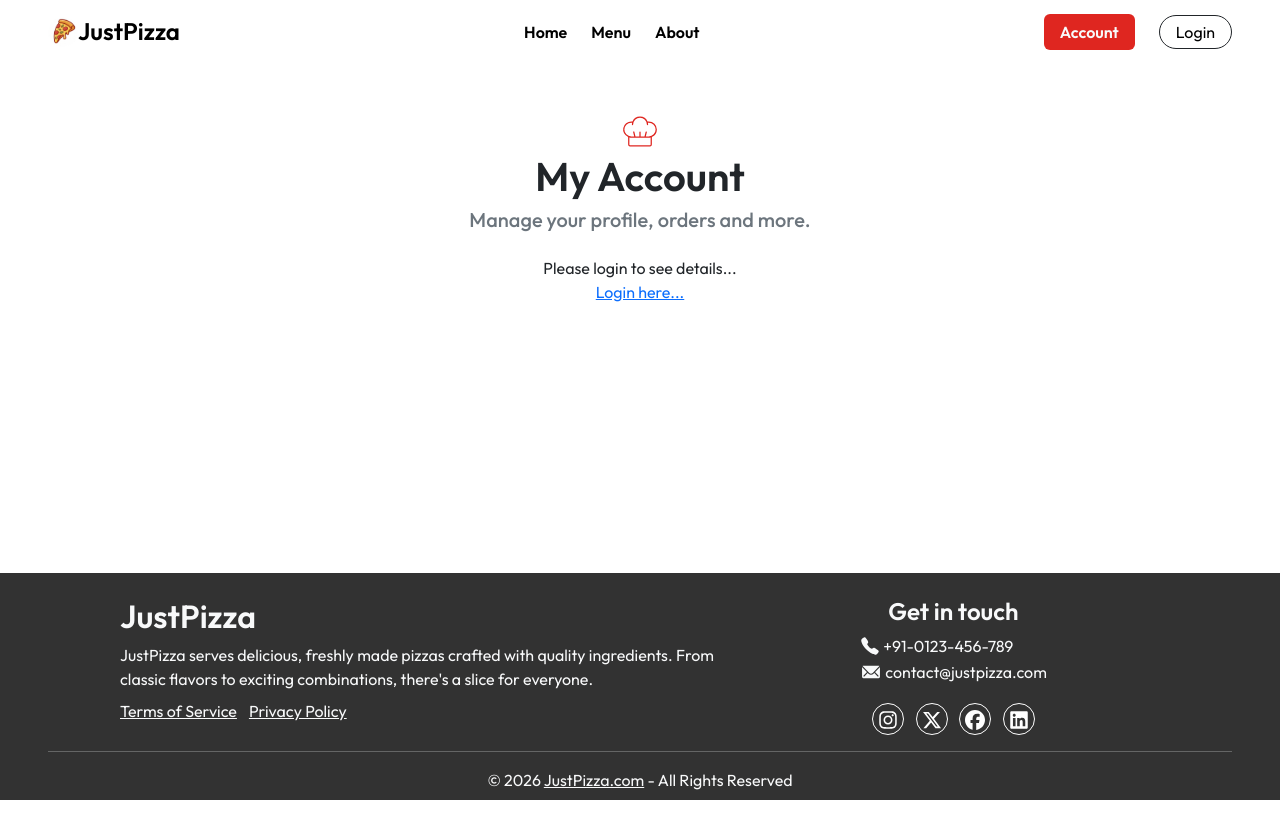
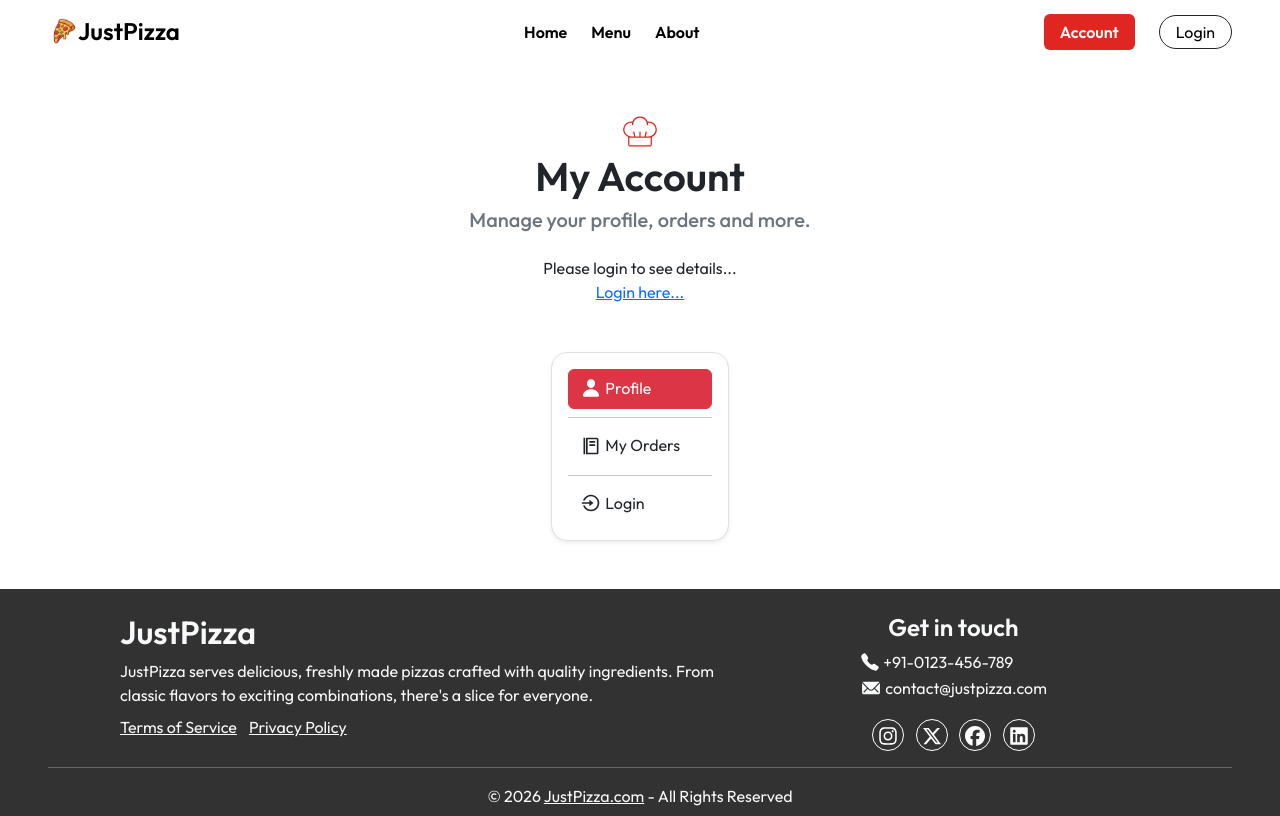
Before and after one commit to vaibhav-velhal/just-pizza-react, a React (Vite) app: page /account/1 in a window 1280 px wide. Built offline with nearby package versions, Linux system fonts and the light colour scheme; no server answers.

Commit message:
Sidebar added at Account page

```diff
--- a/src/pages/Account/Account.jsx
+++ b/src/pages/Account/Account.jsx
@@ -1,9 +1,27 @@
-import { Link } from 'react-router-dom';
+import { useNavigate, Link, useParams } from 'react-router-dom';
 import { PiChefHatThin } from "react-icons/pi";
+import { IoPerson } from 'react-icons/io5';
+import { BiFoodMenu } from "react-icons/bi";
+import { RiLogoutCircleRLine, RiLoginCircleLine } from "react-icons/ri";
 
 function Account() {
 
     const token = JSON.parse(localStorage.getItem("token"));
+    const params = useParams();
+    const userId = params.userId;
+
+    const navigate = useNavigate();
+
+    // Logout button
+    const handleLogout = () => {
+        const confirmLogout = window.confirm("Are you sure you want to logout?");
+
+        if(confirmLogout) {
+            localStorage.removeItem("token");
+            localStorage.removeItem("userId");
+            navigate("/");
+        }
+    };
 
     return(
 
@@ -29,6 +47,43 @@ function Account() {
                     )
             }
 
+            <section>
+                <div className="container-fluid px-lg-5 mt-4 mt-md-5 mb-5">
+                    <div className="row flex-column-reverse flex-lg-row justify-content-center gap-3">
+                        <div className="col-12 col-md-2 mb-4 mb-lg-0">
+                            <div className="card shadow-sm border border-opacity-10 rounded-4">
+                                <div className="card-body d-flex flex-column">
+                                    <Link className="btn btn-danger profile-btn text-start" to={`/account/${userId}`}>
+                                        <IoPerson className="mb-1 me-1" size={20} />Profile
+                                    </Link>
+                                    <hr className="my-2"/>
+                                    <Link className="btn my-orders-btn text-start"><BiFoodMenu className="mb-1 me-1" size={20} />My Orders</Link>
+                                    <hr className="my-2"/>
+                                    {
+                                        token ?
+                                        (
+                                            <button
+                                                className="btn logout-btn text-start" type="button"
+                                                onClick={handleLogout}
+                                            >
+                                                <RiLogoutCircleRLine className="mb-1 me-1" size={20} />
+                                                Logout
+                                            </button>
+                                        ) :
+                                        (
+                                            <Link className="btn logout-btn text-start" to="/login">
+                                                <RiLoginCircleLine className="mb-1 me-1" size={20} />
+                                                Login
+                                            </Link>
+                                        )
+                                    }
+                                </div>
+                            </div>
+                        </div>
+                    </div>
+                </div>
+            </section>
+
         </section>
     )
 }
```
